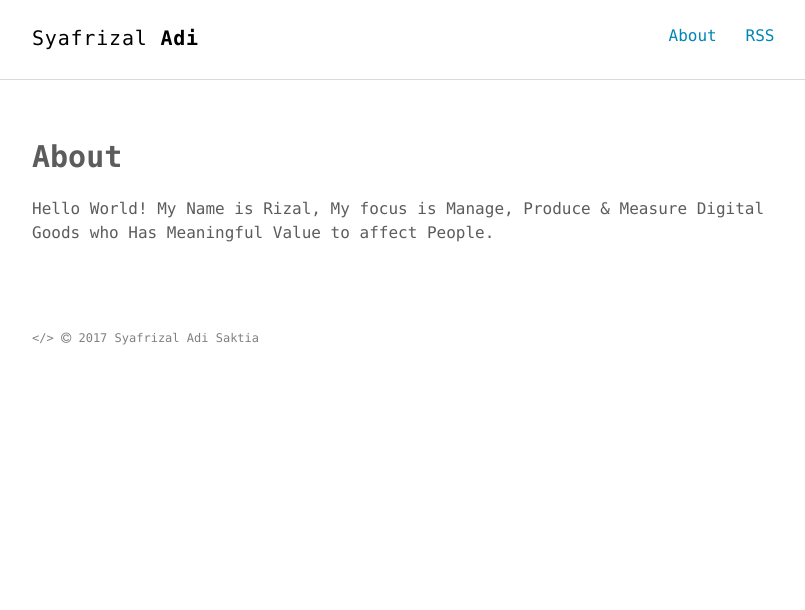
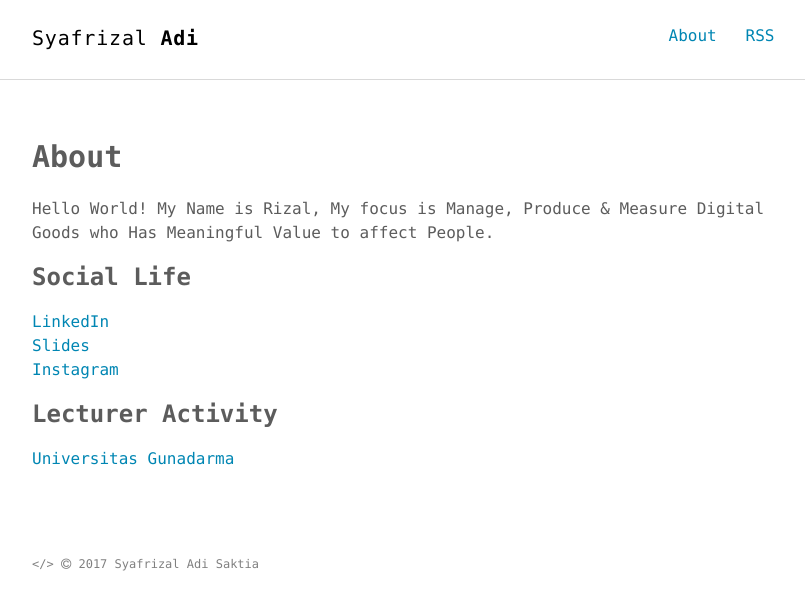
Before and after one commit to syafrizaladi/saktia, a Jekyll site: the page built from about.md, in a window 1280 px wide. Shown: the top 610 px of the page, without its empty margins (232-1037 px from the left). Built offline with Jekyll 4.4.1, drawn with Linux system fonts in a browser that asks for light colours.

Commit message:
Update about.md

```diff
--- a/about.md
+++ b/about.md
@@ -5,3 +5,13 @@ permalink: /about/
 ---
 
 Hello World! My Name is Rizal, My focus is Manage, Produce & Measure Digital Goods who Has Meaningful Value to affect People.
+
+### Social Life
+
+[LinkedIn](https://www.linkedin.com/in/saktia/)
+[Slides](https://www.slideshare.net/SyafrizalAdiSaktia)
+[Instagram](https://www.instagram.com/syafrizaladi/)
+
+### Lecturer Activity
+
+[Universitas Gunadarma](http://syafrizal.staff.gunadarma.ac.id/)
```
